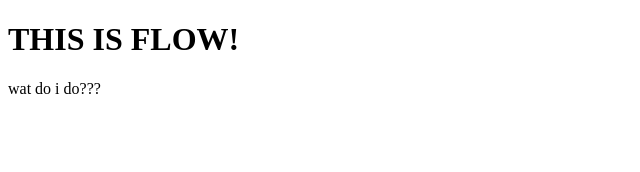
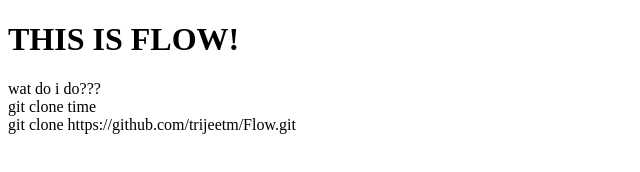
Before and after one commit to trijeetm/Flow, a plain HTML site: page index.html in a window 1280 px wide. Shown: the whole page, without its empty margins (0-640 px from the left). Drawn offline with Linux system fonts and the light colour scheme.

Commit message:
Add git repo link

```diff
--- a/index.html
+++ b/index.html
@@ -7,5 +7,7 @@
     <body>
         <h1>THIS IS FLOW!</h1>
         <div>wat do i do???</div>
+        <div>git clone time</div>
+        <div>git clone https://github.com/trijeetm/Flow.git</div>
     </body>
 </html>
```
